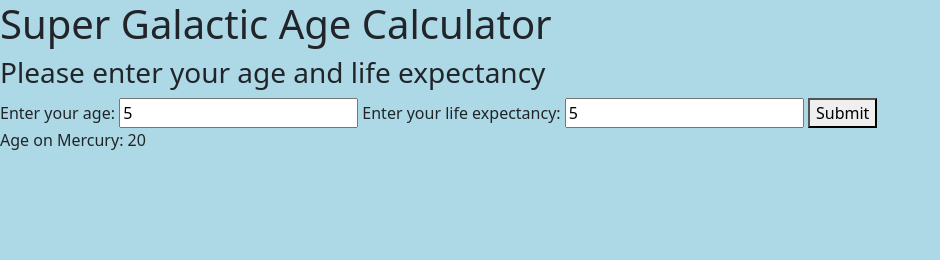
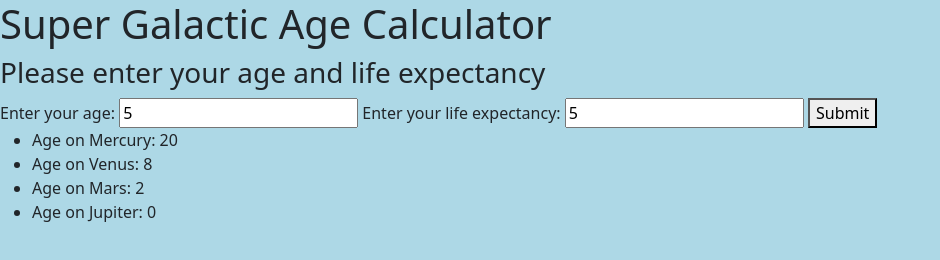
Before and after one commit to curtisbrooks678/super-galactic-age-calculator, a website built with webpack: page src/index.html in a window 1280 px wide. Both pictures are taken after typing "5", "5" into the empty fields and a click on the button "Submit". Shown: the whole page, without its empty margins (0-940 px from the left). Built offline with nearby package versions, Linux system fonts and the light colour scheme.

Commit message:
refactored SpaceHuman object parameters

```diff
--- a/src/index.html
+++ b/src/index.html
@@ -14,7 +14,6 @@
     <input id="life-expectancy" type="number" min="0">
     <button type="submit">Submit</button>
   </form>
-  <div id="space-ages">
-  </div>
+  <ul id="space-ages"></ul>
 </body>
 </html>
--- a/src/index.js
+++ b/src/index.js
@@ -10,7 +10,21 @@ $(document).ready(function() {
     const age1 = $('#age').val();
     const lifeExpect1 = $('#life-expectancy').val();
     const user = new SpaceHuman(age1, lifeExpect1);
-    user.mercury();
-    $('#space-ages').html("<p> Age on Mercury: " + user.inputAge + "</p>");
+    user.planets();
+    $('ul#space-ages').append("<li> Age on Mercury: " + user.mercuryAge + "</li>");
+    $('ul#space-ages').append("<li> Age on Venus: " + user.venusAge + "</li>");
+    $('ul#space-ages').append("<li> Age on Mars: " + user.marsAge + "</li>");
+    $('ul#space-ages').append("<li> Age on Jupiter: " + user.jupiterAge + "</li>");
+
+    // $('ul#space-ages').append("<li> Years Left or Years Surpassed Life Expectancy on Mercury: " + user.spaceYears + "</li>");
+
+
+    // $('ul#space-ages').append("<li> Years Left or Years Surpassed Life Expectancy on Venus: " + user.spaceYears + "</li>");
+
+
+
+    // $('ul#space-ages').append("<li> Years Left or Years Surpassed Life Expectancy on Mars: " + user.spaceYears + "</li>");
+
+    // $('ul#space-ages').append("<li> Years Left or Years Surpassed Life Expectancy on Jupiter: " + user.spaceYears + "</li>");
   });
 });
--- a/src/spacehuman.js
+++ b/src/spacehuman.js
@@ -1,34 +1,34 @@
 export default class SpaceHuman {
-  constructor(inputAge, lifeExpectancy) {
+  constructor(inputAge, lifeExpectancy, spaceYears, mercuryAge, mercuryLifeExpectancy, venusAge, venusLifeExpectancy, marsAge, marsLifeExpectancy, jupiterAge, jupiterLifeExpectancy) {
     this.inputAge = inputAge;
     this.lifeExpectancy = lifeExpectancy;
+    this.spaceYears = spaceYears;
+    this.mercuryAge = mercuryAge;
+    this.mercuryLifeExpectancy = mercuryLifeExpectancy;
+    this.venusAge = venusAge;
+    this.venusLifeExpectancy = venusLifeExpectancy;
+    this.marsAge = marsAge;
+    this.marsLifeExpectancy = marsLifeExpectancy;
+    this.jupiterAge = jupiterAge;
+    this.jupiterLifeExpectancy = jupiterLifeExpectancy;
   }
 
-  mercury() {
-    this.inputAge = Math.floor(this.inputAge / 0.24);
-    this.lifeExpectancy = Math.floor(this.lifeExpectancy / 0.24);
-  }
-
-  venus() {
-    this.inputAge = Math.floor(this.inputAge / 0.62);
-    this.lifeExpectancy = Math.floor(this.lifeExpectancy / 0.62);
-  }
-
-  mars() {
-    this.inputAge = Math.floor(this.inputAge / 1.88);
-    this.lifeExpectancy = Math.floor(this.lifeExpectancy / 1.88);
-  }
-
-  jupiter() {
-    this.inputAge = Math.floor(this.inputAge / 11.86);
-    this.lifeExpectancy = Math.floor(this.lifeExpectancy / 11.86);
+  planets() {
+    this.mercuryAge = Math.floor(this.inputAge / 0.24);
+    this.mercuryLifeExpectancy = Math.floor(this.lifeExpectancy / 0.24);
+    this.venusAge = Math.floor(this.inputAge / 0.62);
+    this.venusLifeExpectancy = Math.floor(this.lifeExpectancy / 0.62);
+    this.marsAge = Math.floor(this.inputAge / 1.88);
+    this.marsLifeExpectancy = Math.floor(this.lifeExpectancy / 1.88);
+    this.jupiterAge = Math.floor(this.inputAge / 11.86);
+    this.jupiterLifeExpectancy = Math.floor(this.lifeExpectancy / 11.86);
   }
 
   years() {
     if (this.inputAge < this.lifeExpectancy) {
-      return this.lifeExpectancy - this.inputAge;
+      this.spaceYears = this.lifeExpectancy - this.inputAge;
     } else if (this.inputAge > this.lifeExpectancy) {
-      return this.inputAge - this.lifeExpectancy;
+      this.spaceYears = this.inputAge - this.lifeExpectancy;
     }
     else if (this.inputAge === this.lifeExpectancy) {
       return "Congrats! You made it to your life expectancy!";
```
